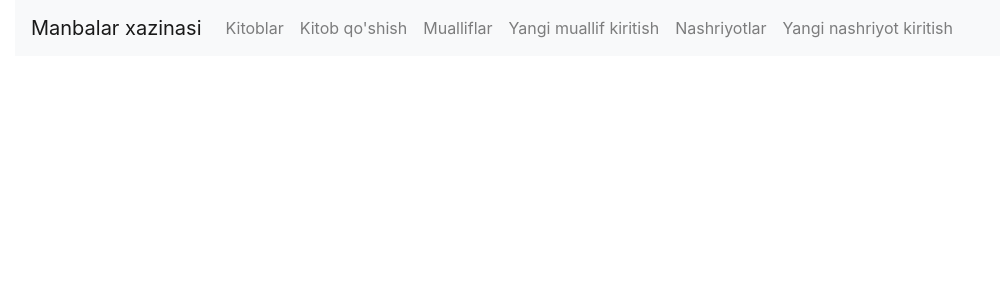
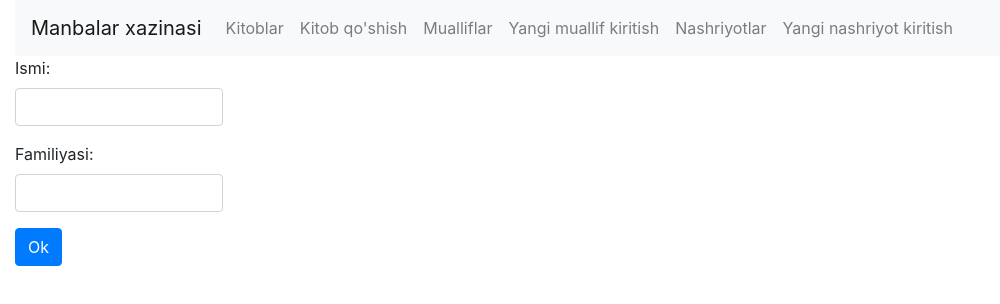
Before and after one commit to Sharofiddin/PlayingWithWeb, a React (Create React App) app in the folder library/frontend/: page /insert_author in a window 1280 px wide. Shown: the top 304 px of the page, without its empty margins (0-1000 px from the left). Built offline with nearby package versions, Linux system fonts and the light colour scheme.

Commit message:
inserting publisher and author are done

```diff
--- a/library/frontend/src/App.js
+++ b/library/frontend/src/App.js
@@ -5,7 +5,9 @@ import BooksList from "./BooksList";
 import BookCreateUpdate from './BookCreateUpdate'
 import  './App.css';
 import AuthorsList from './AuthorsList'
-import PublishersList from './PublishersList '
+import PublishersList from './PublishersList'
+import AuthorCreateUpdate from './AuthorCreateUpdate'
+import PublisherCreateUpdate from './PublisherCreateUpdate'
 
 const  BaseLayout  = () => (
   <div  className="container-fluid">
@@ -29,7 +31,9 @@ const  BaseLayout  = () => (
           <Route  path="/"  exact  component={BooksList}  />
           <Route  path="/book/"  exact  component={BookCreateUpdate}  />
           <Route  path="/authors/"  exact  component={AuthorsList}  />
+          <Route  path="/insert_author/"  exact  component={AuthorCreateUpdate}  />
           <Route  path="/publishers/"  exact  component={PublishersList}  />
+          <Route  path="/insert_publisher/"  exact  component={PublisherCreateUpdate}  />
 
       </div>
   </div>
--- /dev/null
+++ b/library/frontend/src/AuthorCreateUpdate.js
@@ -0,0 +1,72 @@
+import React, {Component} from 'react';
+import AuthorsService from './AuthorsService';
+
+const authorsService = new AuthorsService();
+
+class AuthorCreateUpdate  extends Component{
+    constructor(props){
+        super(props);
+        this.handleSubmit = this.handleSubmit.bind(this);
+    }
+
+handleCreate(){
+    authorsService.createAuthor(
+        {
+        "first_name":  this.refs.first_name.value,
+        "last_name":  this.refs.last_name.value,
+        }).then((result)=>{
+                alert("Muallif qo'shild!");
+        }).catch(()=>{
+                alert('Muallif qo\'shishda xatolik yuz berdi.');
+        });
+}
+
+handleUpdate(pk){
+    authorsService.updateAuthor(
+      {
+        "id": pk,
+        "first_name": this.refs.first_name.value,
+        "last_name": this.refs.last_name.value,
+    }
+    ).then((result)=>{
+      console.log(result);
+      alert("Muallif yangilandi!");
+    }).catch(()=>{
+      alert('Muallifni yangilashda xatolik yuz berdi.');
+    });
+  }
+
+  handleSubmit(event) {
+    const { match: { params } } =  this.props;
+    if(params  &&  params.pk){
+        alert("updating");
+        this.handleUpdate(params.pk);
+    }
+    else
+    {
+        alert("creating");
+        this.handleCreate();
+    }
+    event.preventDefault();
+}
+
+render(){
+    return (
+        <form onSubmit={this.handleSubmit}>
+            <div className="form-group">
+                <div className="form-group">
+                    <label>Ismi:</label>
+                    <input className="form-control col-xl-2 col-lg-2 col-md-3 col-sm-4 col-xs-6" type="text" ref="first_name"></input>
+                </div>
+                <div className="form-group">
+                    <label>Familiyasi:</label>
+                    <input className="form-control col-xl-2 col-lg-2 col-md-3 col-sm-4 col-xs-6" type="text" ref="last_name"></input>
+                </div>
+                <input className="btn btn-primary" type="submit" value="Ok"></input>
+            </div>
+        </form>
+    )
+}
+
+}
+export default AuthorCreateUpdate;
--- /dev/null
+++ b/library/frontend/src/PublisherCreateUpdate.js
@@ -0,0 +1,65 @@
+import React, {Component} from 'react';
+import PublishersService from './PublishersService'
+
+const publishersService = new PublishersService();
+
+class PublisherCreateUpdate  extends Component{
+    constructor(props){
+        super(props);
+        this.handleSubmit = this.handleSubmit.bind(this);
+    }
+
+handleCreate(){
+    publishersService.createPublisher(
+        {
+        "name":  this.refs.name.value,
+        }).then((result)=>{
+                alert("Nashriyot qo'shild!");
+        }).catch(()=>{
+                alert('Nashriyot qo\'shishda xatolik yuz berdi.');
+        });
+}
+
+handleUpdate(pk){
+    publishersService.updatePublisher(
+      {
+        "id": pk,
+        "name": this.refs.name.value,
+
+    }
+    ).then((result)=>{
+      console.log(result);
+      alert("Nashroyot yangilandi!");
+    }).catch(()=>{
+      alert('Nashriyot yangilashda xatolik yuz berdi.');
+    });
+  }
+
+  handleSubmit(event) {
+    const { match: { params } } =  this.props;
+    if(params  &&  params.pk){
+        this.handleUpdate(params.pk);
+    }
+    else
+    {
+        this.handleCreate();
+    }
+    event.preventDefault();
+}
+
+render(){
+    return (
+        <form onSubmit={this.handleSubmit}>
+            <div className="form-group">
+                <div className="form-group">
+                    <label>Ismi:</label>
+                    <input className="form-control col-xl-2 col-lg-2 col-md-3 col-sm-4 col-xs-6" type="text" ref="name"></input>
+                </div>
+                <input className="btn btn-primary" type="submit" value="Ok"></input>
+            </div>
+        </form>
+    )
+}
+
+}
+export default PublisherCreateUpdate;
```
Also changed, not shown: library/frontend/src/PublishersList.js (renamed from library/frontend/src/PublishersList .js).
